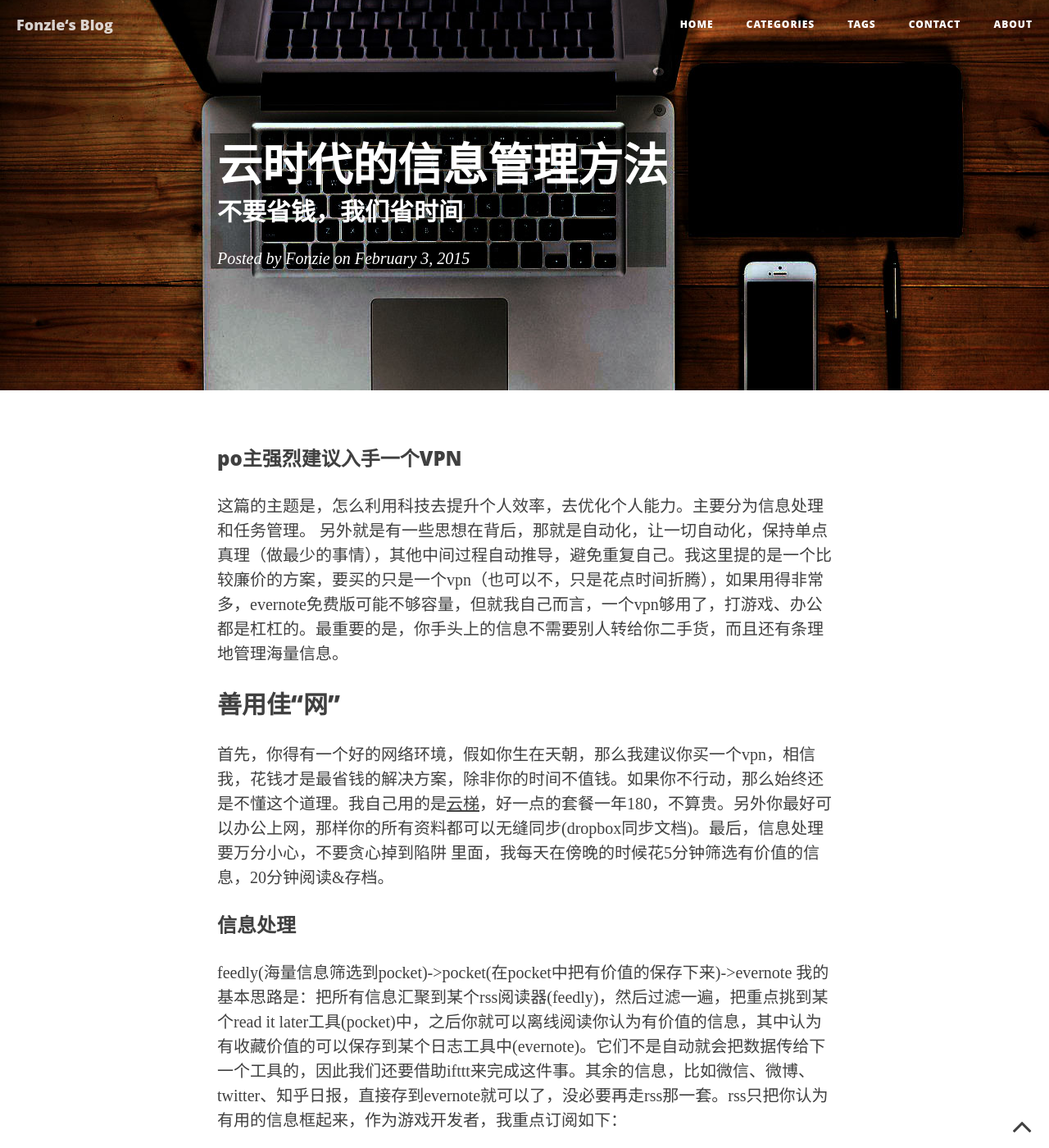
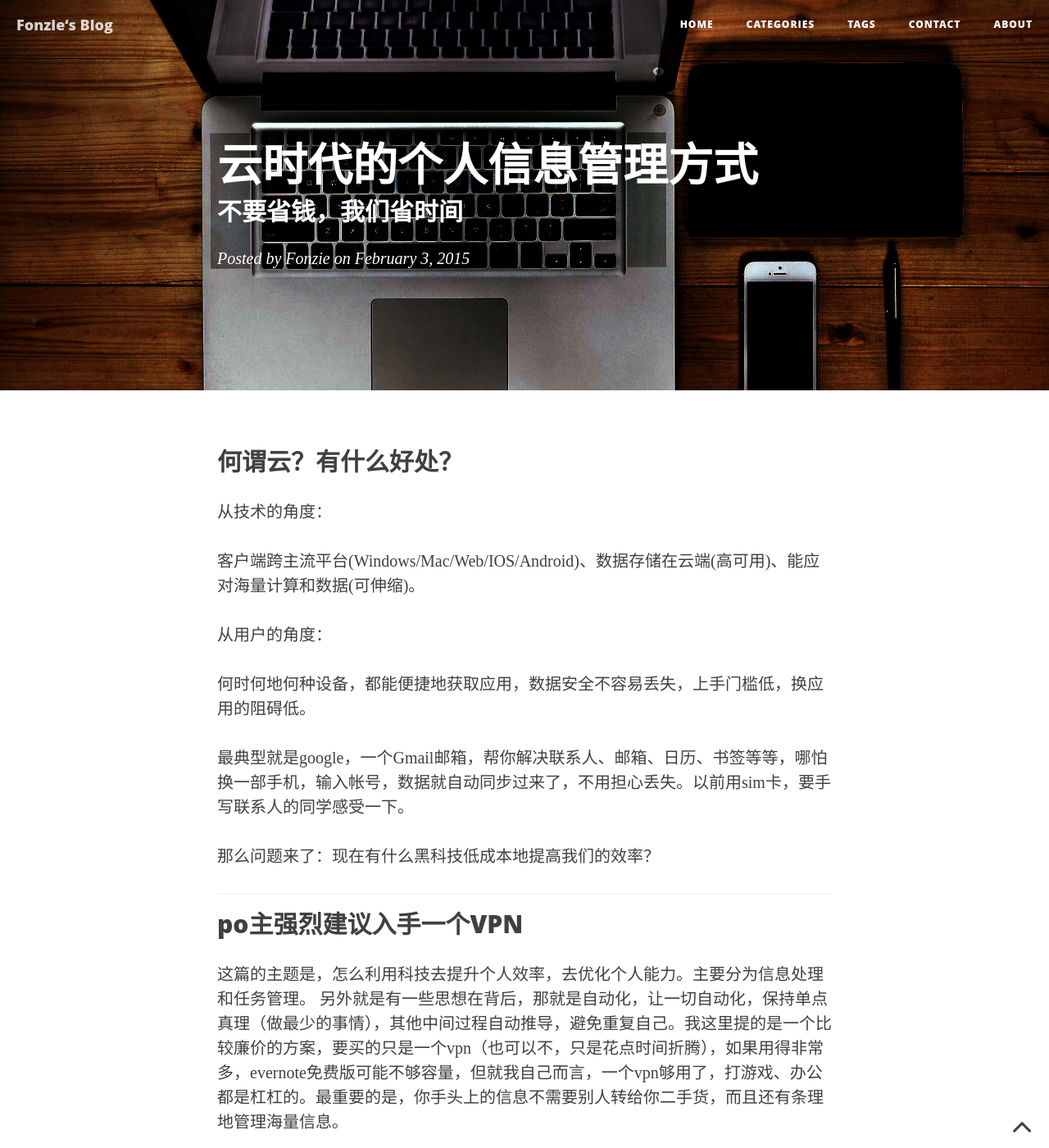
Before and after one commit to fonzieyang/fonzieyang.github.com, a Jekyll site: the page built from _posts/2015-02-03-云时代的个人信息管理方式.md, in a window 1280 px wide and 1400 px high. Shown: the whole window at 82% size. Built offline with Jekyll 4.4.1, drawn with Linux system fonts in a browser that asks for light colours; nearby versions of some CDN libraries; comment, search, counter and statistics services are not loaded; some of the changed text lies outside the part shown.

Commit message:
更新文章

```diff
--- a/_posts/2015-02-03-云时代的信息管理方法.md
+++ b/_posts/2015-02-03-云时代的个人信息管理方式.md
@@ -1,21 +1,39 @@
 ---
+
 layout:     post
-title:      "云时代的信息管理方法"
+title:      "云时代的个人信息管理方式"
 subtitle:   "不要省钱，我们省时间"
 author:     "Fonzie"
 categories: 效率
 tags: [心得, tag]
 header-img: "img/desk-602975_1280.jpg"
+
 ---
 
-### po主强烈建议入手一个VPN
+## 何谓云？有什么好处？
+
+从技术的角度：
+
+客户端跨主流平台(Windows/Mac/Web/IOS/Android)、数据存储在云端(高可用)、能应对海量计算和数据(可伸缩)。
+
+从用户的角度：
+
+何时何地何种设备，都能便捷地获取应用，数据安全不容易丢失，上手门槛低，换应用的阻碍低。
+
+最典型就是google，一个Gmail邮箱，帮你解决联系人、邮箱、日历、书签等等，哪怕换一部手机，输入帐号，数据就自动同步过来了，不用担心丢失。以前用sim卡，要手写联系人的同学感受一下。
+
+那么问题来了：现在有什么黑科技低成本地提高我们的效率？
+
+---
+
+## po主强烈建议入手一个VPN
 这篇的主题是，怎么利用科技去提升个人效率，去优化个人能力。主要分为信息处理和任务管理。 另外就是有一些思想在背后，那就是自动化，让一切自动化，保持单点真理（做最少的事情），其他中间过程自动推导，避免重复自己。我这里提的是一个比较廉价的方案，要买的只是一个vpn（也可以不，只是花点时间折腾），如果用得非常多，evernote免费版可能不够容量，但就我自己而言，一个vpn够用了，打游戏、办公都是杠杠的。最重要的是，你手头上的信息不需要别人转给你二手货，而且还有条理地管理海量信息。
 
 ##善用佳“网”
 
 首先，你得有一个好的网络环境，假如你生在天朝，那么我建议你买一个vpn，相信我，花钱才是最省钱的解决方案，除非你的时间不值钱。如果你不行动，那么始终还是不懂这个道理。我自己用的是[云梯](http://igetvpn.com/?r=2fbff25cdef80c4e)，好一点的套餐一年180，不算贵。另外你最好可以办公上网，那样你的所有资料都可以无缝同步(dropbox同步文档)。最后，信息处理要万分小心，不要贪心掉到陷阱 里面，我每天在傍晚的时候花5分钟筛选有价值的信息，20分钟阅读&存档。
 
-###信息处理
+##信息处理
 feedly(海量信息筛选到pocket)->pocket(在pocket中把有价值的保存下来)->evernote
 我的基本思路是：把所有信息汇聚到某个rss阅读器(feedly)，然后过滤一遍，把重点挑到某个read it later工具(pocket)中，之后你就可以离线阅读你认为有价值的信息，其中认为有收藏价值的可以保存到某个日志工具中(evernote)。它们不是自动就会把数据传给下一个工具的，因此我们还要借助ifttt来完成这件事。其余的信息，比如微信、微博、twitter、知乎日报，直接存到evernote就可以了，没必要再走rss那一套。rss只把你认为有用的信息框起来，作为游戏开发者，我重点订阅如下：
 
@@ -27,37 +45,35 @@ feedly(海量信息筛选到pocket)->pocket(在pocket中把有价值的保存下
 
 注意少就是多，后面你就可以大概每天在feedly中200+条信息中，筛选到read it later中，然后ifttt就会把这个传到pocket中，如果你用手机版，他有强大的离线阅读，非常方便。不过pocket到evernote会遇到一个坑，那就是无法抓取全文。我们可以通过rss来完成这件事情，某些网络工具提供把rss的全文抓出来（比如fulltextrss.com），在转发rss，我们在ifttt中订阅这个抓取后的rss，就可以得到全文保存在evernote中。
 
-###标签优于分类
+##标签优于分类
 evernote中，打tag，会帮助我们记录。tag+搜索的方式胜于分门别类。通过tag+搜索，我们的组织可以扁平化，任何文件只要贴上tag（索引）就可以放在那里，然后通过搜索就能马上找到，这样效率极高，管理成本极低，而且不会因为分类的变化而变化。相比分类，我们总是会因为不同的需求，从不同的角度去进行不同的分类，比如人类，我们可以分成男人、女人、人妖又或者分成白人、黑人、黄种人、超人等等。这样不同角度下的分类是相互冲突矛盾的，而且容易引起层次化。通过tag，我们可以完美解决。
 
-###处理实时信息
+##处理实时信息
 
 其实rss的方式是过去的信息获取方式，它是单向的，不灵活的，更加现代的信息渠道当然是微博(新浪、twitter)，这里推荐fawave这个多微博客户端，支持pocket保存内容，谁用谁知道。至于微信订阅号，还是用微信客户端+evernote订阅号最适合，虽然无法离线阅读，但是也不花多少流量，这点钱就不要省了。
 
-###处理文档
+##处理文档
 
 我们在学习、工作中经常会自我总结，写下很多总结性文档，我通常都用思维导图(xmind)来保存知识。然后放到dropbox，反正只是文档，5G几乎是用不完的。
 
-###处理娱乐数据
+##处理娱乐数据
 
 娱乐数据比如电影、游戏、漫画等等大容量的数据，当然可以祭出国内的云存储，我用得是百度云。有人说用国产不怕安全和丢失问题吗？主要无关要紧的娱乐数据，是丢了也不怕。
 
-###还是需要一块硬盘备份你的家庭照片
+##还是需要一块硬盘备份你的家庭照片
 
 备份工具太多，这里就不多说，反正我有三块(加上笔记本)硬盘备份我的家庭照，用来保存重要有意义的私密数据。
 
-###网上的训练场
+##网上的训练场
 一些神奇的网站推荐：github、coursera、topcoder
 懂的都懂。
-
----
 
 ##事务管理
 
 > 不管你有多忙，首先你得要有一个计划
 > --《高效人士的七个习惯》
 
-### 谷歌工具集
+## 谷歌工具集
 感谢谷歌改善了我们的生活，他提供的工具都非常好用，难怪Sheldon同学说“只要保留着google帐号，我做一只水母也没关系”，下面是一张列表:
 
 * calendar
@@ -73,7 +89,7 @@ evernote中，打tag，会帮助我们记录。tag+搜索的方式胜于分门
 
 有了这些工具，我们就能够管理好自己的，感谢伟大的google。
 
-### 你还是需要一本记事本
+## 你还是需要一本记事本
 
 我每天工作开始，都把记事本打开，放到桌上，写下日期，然后后面就是一堆临时性的todolist记录下来，保证不会忘记。而且随便乱画就是有特别有灵感。我在页头和页尾两头开始写，页头就是按着日期写todolist，页尾就是各种奇思妙想，直到这本写完，就在最后一些写一篇感想，这样所有事情都会井井有条。
 
--- a/baidu_verify_NI276bchgA.html
+++ /dev/null
@@ -1 +0,0 @@
-NI276bchgA
```
Also changed, not shown: _posts/2013-12-03-端游回想.md (added, +69 -0 lines), _posts/2015-02-02-编程心得.md (+1 -1 lines), _posts/2015-02-03-端游回想.md (deleted, +0 -53 lines), _posts/2015-02-04-Unity3D踩坑日志.md (+14 -0 lines), _posts/2015-02-04-游戏开发-手游框架设计<一>.md (+8 -3 lines).
